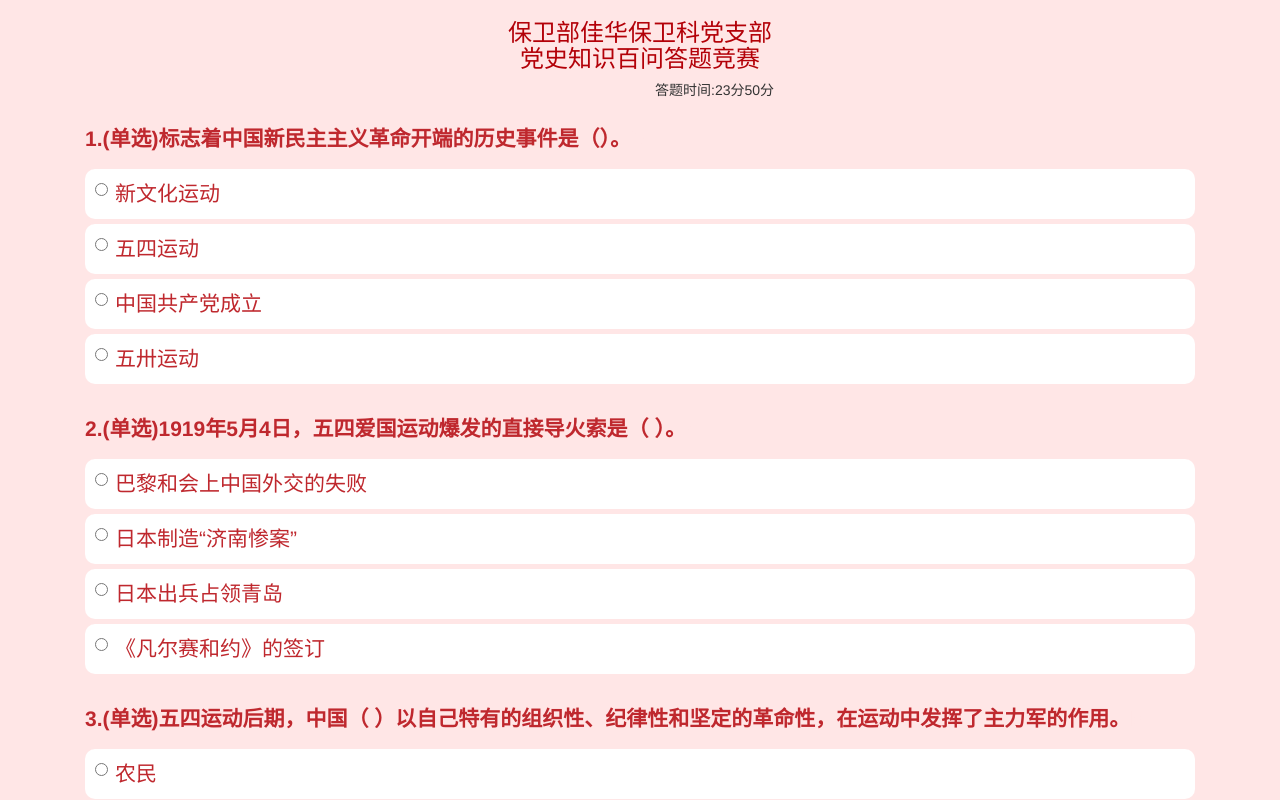
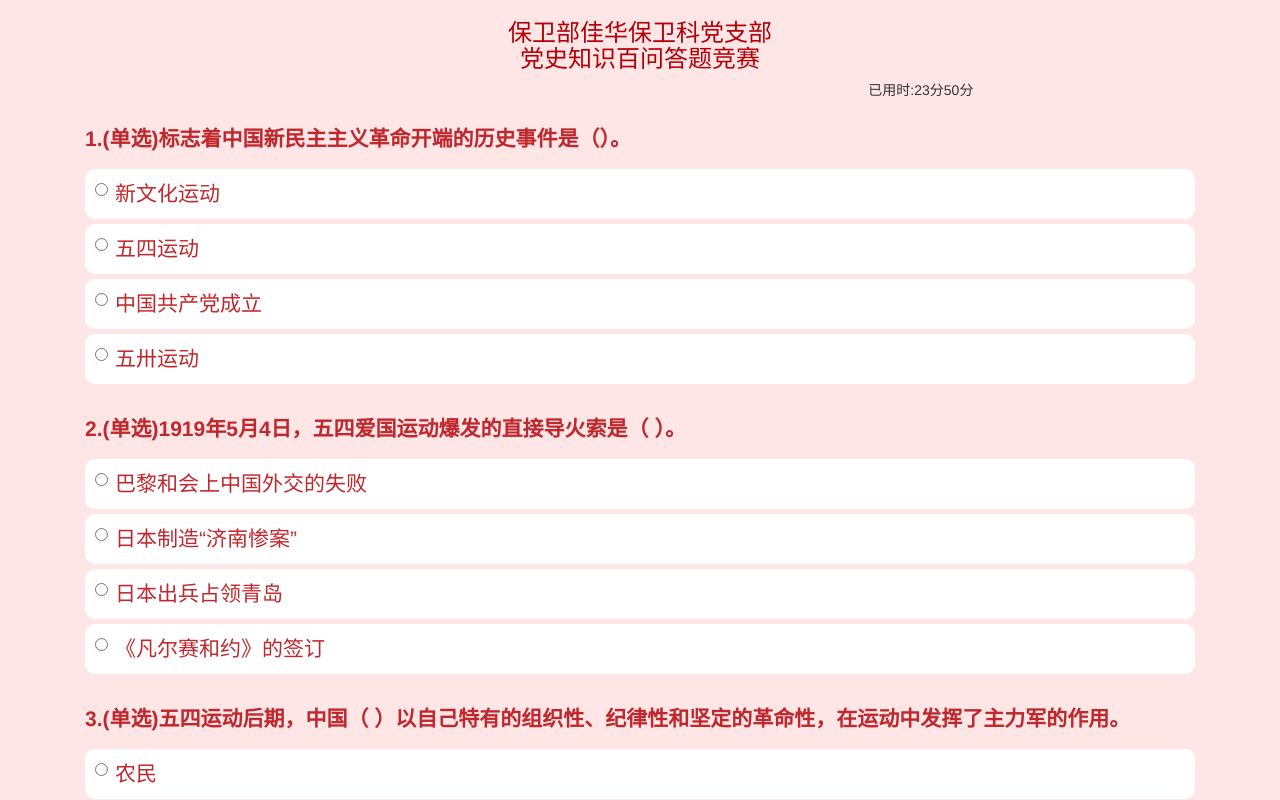
Before and after one commit to wangtao03/temppage, a plain HTML site: page index.html in a window 1280 px wide. Shown: the top 800 px of the page. Drawn offline with Linux system fonts and the light colour scheme.

Commit message:
Update index.html

```diff
--- a/index.html
+++ b/index.html
@@ -20,8 +20,8 @@
                 <br>
             </div>
             <div id="title" class="col-xs-12">
-                <div class="col-xs-6" style="position: fixed; z-index: 999;top:80px; right:0px">
-                    <span>答题时间:{{time}}</span>
+                <div class="col-xs-4" style="position: fixed; z-index: 999;top:80px; right:0px">
+                    <span>已用时:{{time}}</span>
                 </div>
             </div>
             <div class="col-xs-12">
```
